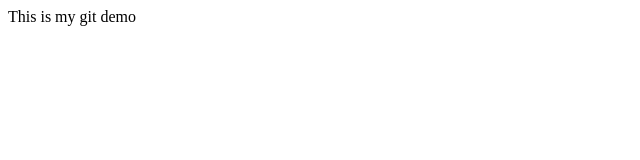
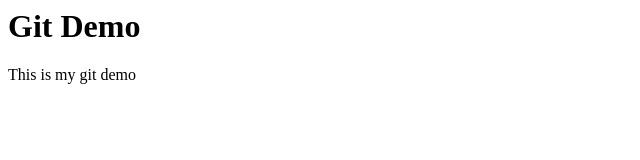
Before and after one commit to Subham62/College, a plain HTML site: page index.html in a window 1280 px wide. Shown: the whole page, without its empty margins (0-640 px from the left). Drawn offline with Linux system fonts and the light colour scheme.

Commit message:
Update index.html

```diff
--- a/index.html
+++ b/index.html
@@ -1 +1,2 @@
+<h1>Git Demo </h1>
 <p>This is my git demo</p>
```
